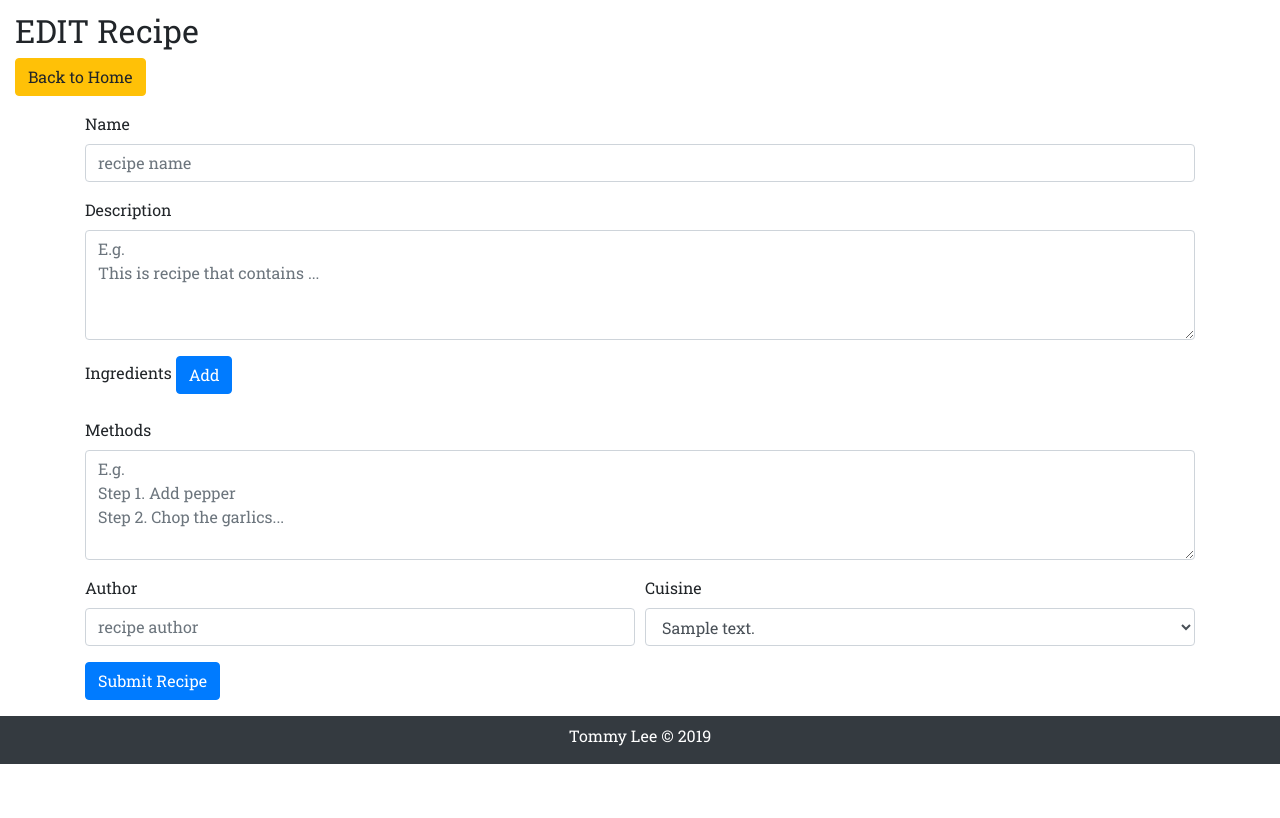
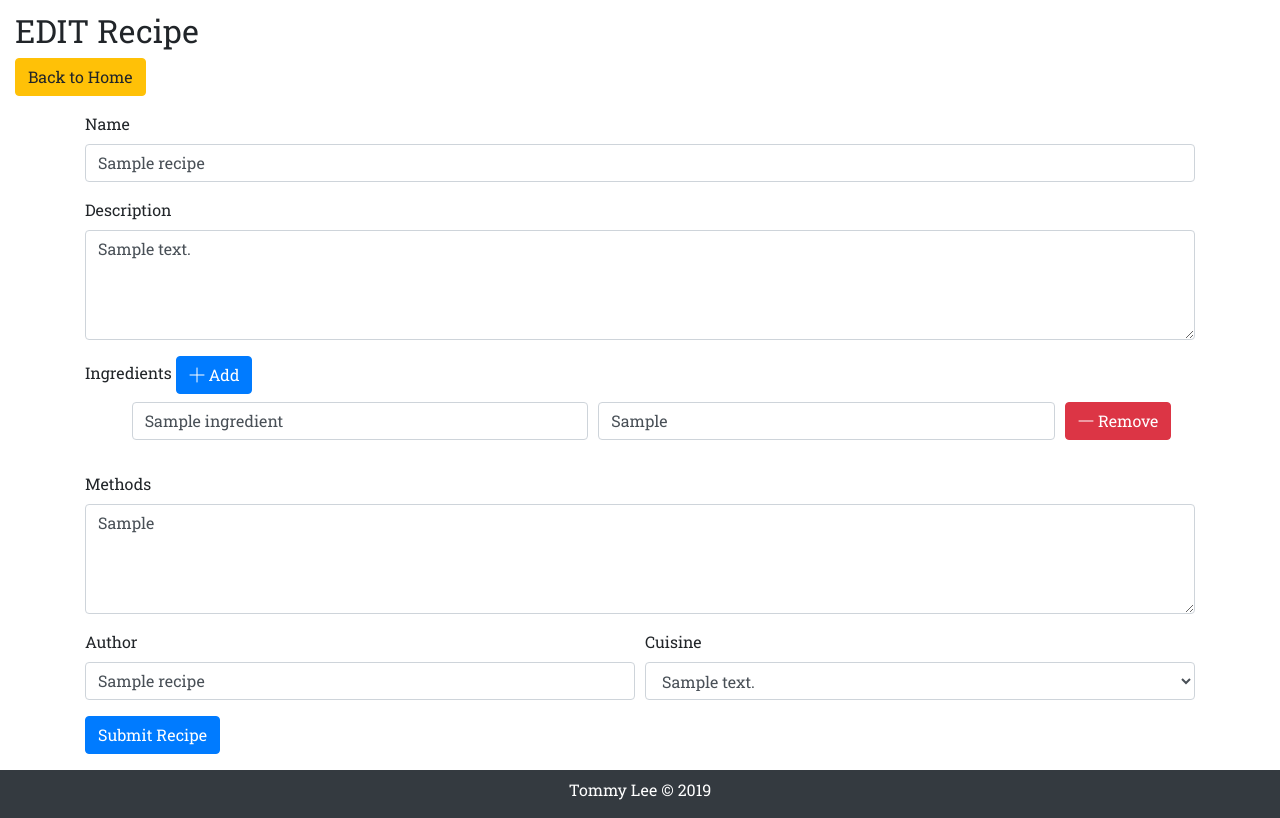
Before and after one commit to naturalDev0/p3-omnicook, a Flask app: template templates/recipe_edit.html in a window 1280 px wide. Shown: the part 68-886 px from the top of the page. Before the commit the page ends 832 px from the top, so only its background shows below. Run offline with Flask 2, Linux system fonts and the light colour scheme; the template is opened without the code that fills it: most values are stand-ins (such as "Sample title", 1, 10 or a date in 2020); some libraries are stand-ins or nearby versions.

Commit message:
Added view function inside 'app.py' under 'edit_recipe()' function to later populate db data into 'recipe_edit.html'

```diff
--- a/app.py
+++ b/app.py
@@ -131,9 +131,49 @@ def create_add_recipe():
 
 
 # ROUTE : Edit recipe
-@app.route('/recipe/edit')
-def edit_recipe():
-    return render_template("recipe_edit.html")
+@app.route('/recipe/edit/<recipeId>')
+def edit_recipe(recipeId):
+
+    connection = connect()                                                  # Connect to DB
+    cursor = connection.cursor(pymysql.cursors.DictCursor)                  # Set DB connection
+
+    # Retrieve data from 'cuisine' table
+    sql_query = "SELECT * FROM cuisine"
+    cursor.execute(sql_query)
+
+    # Store results in a 'cuisines' list
+    cuisines = []
+    for r in cursor:
+        cuisines.append(r)
+
+    sql_query = """
+                SELECT r.id, r.recipe_title, r.recipe_desc, r.recipe_methods, r.cuisine_id, a.author_name
+                FROM recipe AS r
+                INNER JOIN author AS a ON a.id=r.author_id WHERE r.id=%s
+                """
+    cursor.execute(sql_query, [recipeId])
+    recipe = []
+    for r in cursor:
+        recipe.append(r)
+
+    sql_query = """
+                SELECT ingredName.ingred_name, ingred.ingred_serving
+                FROM ingredient_name AS ingredName
+                INNER JOIN ingredient AS ingred ON ingred.ingred_name_id=ingredName.id
+                INNER JOIN ingredient_recipe AS in_re ON in_re.ingredient=ingred.id
+                WHERE in_re.recipe=%s
+                """
+    cursor.execute(sql_query, [recipeId])
+    ingredServe = []
+    for i in cursor:
+        ingredServe.append(i)
+    print(ingredServe)
+
+    return render_template("recipe_edit.html", recipe=recipe, cuisines=cuisines, ingredients=ingredServe)
+
+@app.route('/recipe/edit/<recipeId>', methods=['POST'])
+def update_recipe(recipeId):
+    return redirect(url_for('index'))
 
 # ROUTE : View recipe
 @app.route('/recipe/<recipeId>')
--- a/templates/recipe_edit.html
+++ b/templates/recipe_edit.html
@@ -8,41 +8,60 @@
     <a class="btn btn-warning" href="{{ url_for('index') }}" role="button">Back to Home</a>
 </div>
 <div class="container mt-3">
-    <form method="POST">
+    <form method="POST" action="{{ url_for('update_recipe', recipeId=recipe['id']) }}">
+    {% for r in recipe %}
         <div class="form-group">
             <label for="recipeName">Name</label>
-            <input type="text" class="form-control" name="recipeName" id="recipeName" placeholder="recipe name">
+            <input type="text" class="form-control" name="recipeName" id="recipeName" placeholder="recipe name" value="{{ r['recipe_title'] }}">
         </div>
 
         <div class="form-group">
             <label for="recipeDesc">Description</label>
-            <textarea class="form-control" id="recipeDesc" name="recipeDesc" placeholder="E.g.&#10;This is recipe that contains ..." rows="4"></textarea>
+            <textarea class="form-control" id="recipeDesc" name="recipeDesc" placeholder="E.g.&#10;This is recipe that contains ..." rows="4">{{ r['recipe_desc'] }}</textarea>
         </div>
         <div class="form-group" id="fields">
             <label for="recipeIngredients">Ingredients
                 <span>
-                    <button type="text" class="btn btn-primary align-middle add-row" role="button">Add</button>
+                    <button type="text" class="btn btn-primary align-middle add-row" role="button"><svg class="align-baseline" id="i-plus" xmlns="http://www.w3.org/2000/svg" viewBox="0 0 32 32" width="1rem" height="1rem" fill="none" stroke="currentcolor" stroke-linecap="round" stroke-linejoin="round" stroke-width="2">
+    <path d="M16 2 L16 30 M2 16 L30 16" />
+</svg> Add</button>
                 </span>
             </label>
+            {% for i in ingredients %}
+            <div class="form-row justify-content-center" id="field{{ loop.index }}">
+                <div class="form-group col-md-5">
+                    <input type="text" class="form-control" name="ingred-name[]" placeholder="insert your ingredient..." value="{{ i['ingred_name'] }}">
+                </div>
+                <div class="form-group col-md-5">
+                    <input type="text" class="form-control" name="ingred-serve[]" placeholder="insert your ingredient serving..." value="{{ i['ingred_serving'] }}">
+                </div>
+                <div class="form-group col-md-1 text-center">
+                    <button type="text" class="btn btn-danger align-middle remove-row" role="button" value='#field{{ loop.index }} '><svg id="i-minus" xmlns="http://www.w3.org/2000/svg" viewBox="0 0 32 32" width="1rem" height="1rem" fill="none" stroke="currentcolor" stroke-linecap="round" stroke-linejoin="round" stroke-width="2"><path d="M2 16 L30 16" /></svg><span class="align-baseline"> Remove<span></button>
+                </div>
+            </div>
+            {% endfor %}
         </div>
         <div class="form-group">
             <label for="recipeMethods">Methods</label>
-            <textarea class="form-control" id="recipeMethods" name="recipeMethods" placeholder="E.g.&#10;Step 1. Add pepper&#10;Step 2. Chop the garlics..." rows="4"></textarea>
+            <textarea class="form-control" id="recipeMethods" name="recipeMethods" placeholder="E.g.&#10;Step 1. Add pepper&#10;Step 2. Chop the garlics..." rows="4">{{ r['recipe_methods'] }}</textarea>
         </div>
         <div class="form-row">
             <div class="form-group col-md-6">
                 <label for="recipeAuthor">Author</label>
-                <input type="text" class="form-control" id="recipeAuthor" name="recipeAuthor" placeholder="recipe author">
+                <input type="text" class="form-control" id="recipeAuthor" name="recipeAuthor" placeholder="recipe author" value="{{ r['author_name'] }}">
             </div>
             <div class="form-group col-md-6">
                 <label for="recipeCuisine">Cuisine</label>
                 <select name="recipeCuisine" class="form-control" id="recipeCuisine">
                     {%for c in cuisines %}
-                        <option value='{{ c['id'] }}'>{{ c['cuisine_type'] }}</option>
+                        <option value='{{ c['id'] }}' {%if c['id'] == r['cuisine_id'] %}selected='selected'{% endif %}>{{ c['cuisine_type'] }}</option>
                     {%endfor%}
                 </select>
             </div>
         </div>
+
+        {% endfor %}
+
         <button type="submit" class="btn btn-primary" role="button">Submit Recipe</button>
     </form>
 </div>
```
Also changed, not shown: .c9/metadata/environment/app.py (+1 -1 lines), static/image/dish-with-nicebg-medium.jpg (added), static/image/dish-with-nicebg-small.jpg (added), static/image/dish-with-nicebg.jpg (added).
